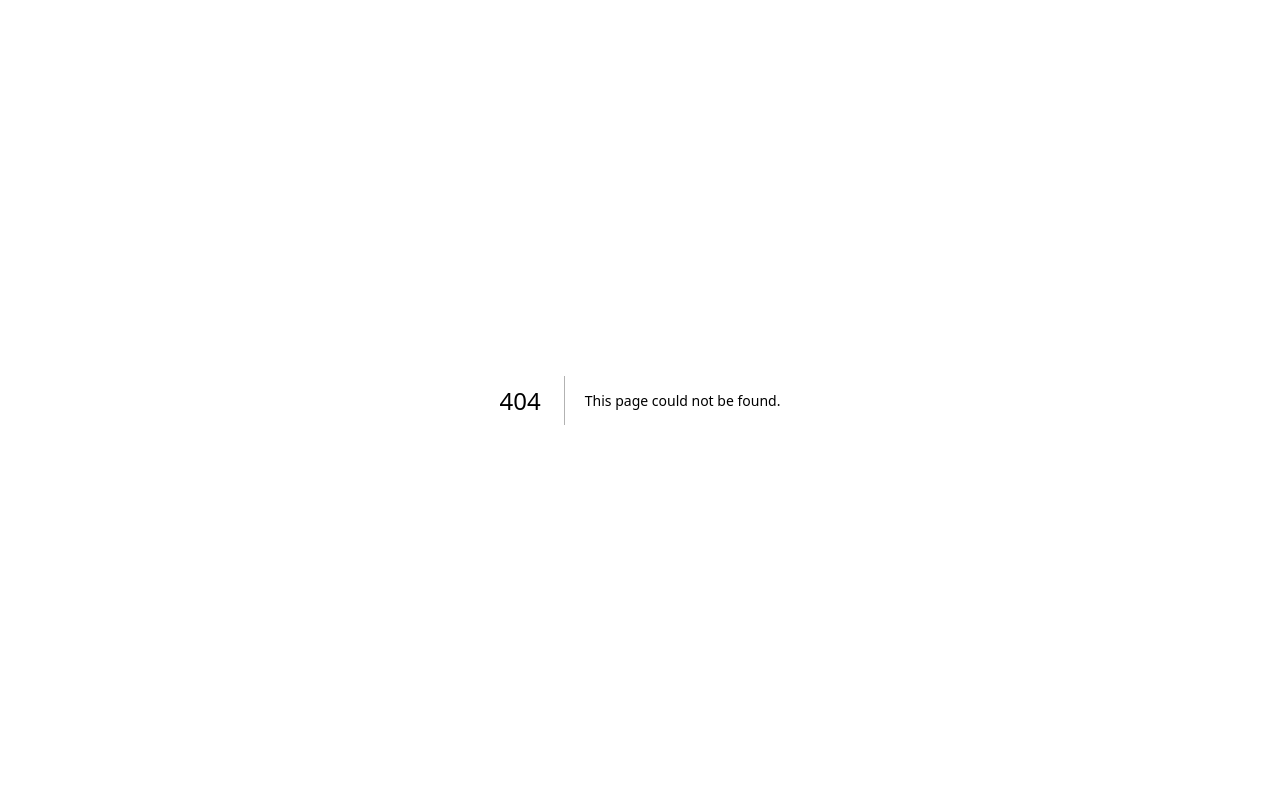
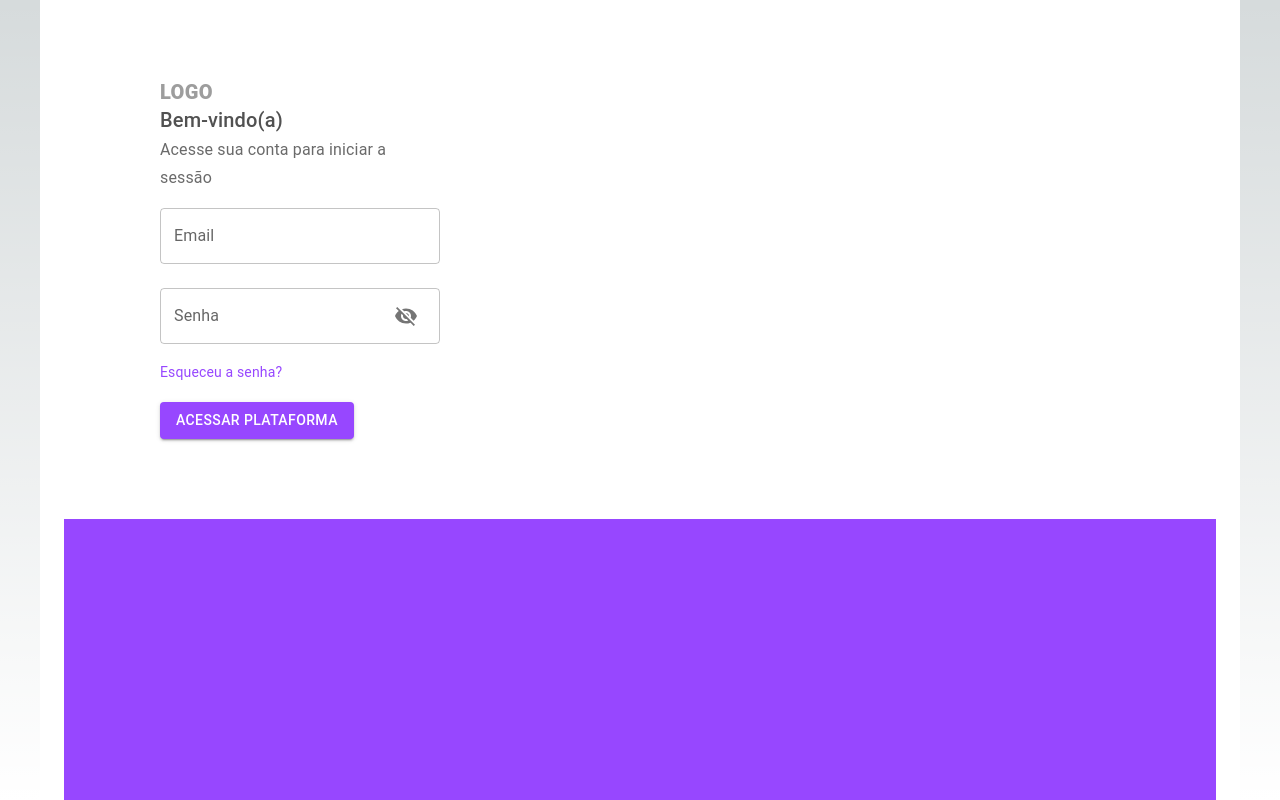
Before and after one commit to herverson/lean-saude, a Next.js app: page /login in a window 1280 px wide. Before the commit this address had no page. Built offline with nearby package versions, Linux system fonts and the light colour scheme.

Commit message:
login page

```diff
--- /dev/null
+++ b/src/app/login/page.tsx
@@ -0,0 +1,85 @@
+"use client";
+import React, { useState } from "react";
+import Link from "next/link";
+import {
+  Container,
+  Typography,
+  TextField,
+  Button,
+  Box,
+  IconButton,
+  InputAdornment,
+} from "@mui/material";
+import Visibility from "@mui/icons-material/Visibility";
+import VisibilityOff from "@mui/icons-material/VisibilityOff";
+
+import styles from "./styles.module.scss";
+
+export default function Login() {
+  const [showPassword, setShowPassword] = useState(false);
+
+  const handleTogglePasswordVisibility = () => {
+    setShowPassword(!showPassword);
+  };
+
+  return (
+    <Container className={styles.container}>
+      <Box className={styles.loginBox}>
+        <Typography variant="h4" color="primary" className={styles.logoTitle}>
+          LOGO
+        </Typography>
+        <Typography variant="h4" color="primary" className={styles.title}>
+          Bem-vindo(a)
+        </Typography>
+        <Typography
+          variant="h6"
+          color="primary"
+          className={styles.sectionTitle}
+        >
+          Acesse sua conta para iniciar a sessão
+        </Typography>
+        <TextField
+          label="Email"
+          placeholder="Email"
+          variant="outlined"
+          fullWidth
+          margin="normal"
+        />
+        <TextField
+          label="Senha"
+          placeholder="Senha"
+          type={showPassword ? "text" : "password"}
+          variant="outlined"
+          fullWidth
+          margin="normal"
+          InputProps={{
+            endAdornment: (
+              <InputAdornment position="end">
+                <IconButton onClick={handleTogglePasswordVisibility}>
+                  {showPassword ? <Visibility /> : <VisibilityOff />}
+                </IconButton>
+              </InputAdornment>
+            ),
+          }}
+        />
+        <Link href="#" passHref>
+          <Typography
+            variant="body2"
+            color="primary"
+            className={styles.forgotPassword}
+          >
+            Esqueceu a senha?
+          </Typography>
+        </Link>
+        <Button
+          variant="contained"
+          color="primary"
+          className={styles.loginButton}
+        >
+          Acessar plataforma
+        </Button>
+      </Box>
+      <Box className={styles.rightContainer}></Box>
+    </Container>
+  );
+}
--- /dev/null
+++ b/src/app/login/styles.module.scss
@@ -0,0 +1,66 @@
+.container {
+  display: flex;
+  height: 100vh;
+  max-width: 100%;
+  padding: 0%;
+  align-items: center;
+  background: #fff;
+}
+
+.loginBox {
+  display: flex;
+  flex-direction: column;
+  align-items: flex-start;
+  width: 50%;
+  background-color: #fff;
+  padding: 80px 200px 80px 96px;
+
+  .logoTitle {
+    color: #9D9D9D;
+    font-size: 20px;
+    font-style: normal;
+    font-weight: 900;
+    line-height: 24px;
+    letter-spacing: 0.4px;
+
+  }
+  .title {
+    color: var(--Foundation-CInza-cinza-900, #515151);
+      // font-family: Lato;
+      font-size: 20px;
+      font-style: normal;
+      font-weight: 500;
+      line-height: 160%;
+      letter-spacing: 0.15px;
+  }
+  .sectionTitle {
+    color: var(--Foundation-CInza-cinza-800, #6A6A6A);
+    font-size: 16px;
+    font-style: normal;
+    font-weight: 400;
+    line-height: 175%;
+    letter-spacing: 0.15px;
+  }
+
+  .MuiTextField-root {
+    margin-bottom: 15px;
+  }
+
+  .forgotPassword {
+    color: #9747FF;
+    margin-top: 10px;
+    margin-bottom: 20px;
+  }
+
+  .loginButton {
+    background-color: #9747FF;
+    color: #fff;
+  }
+}
+
+.rightContainer {
+  flex-grow: 1;
+  background-color: #9747FF;
+  height: 100vh;
+
+}
```
Also changed, not shown: package.json (+8 -3 lines), 2 other files (tests, documents, lock files or other folders).
